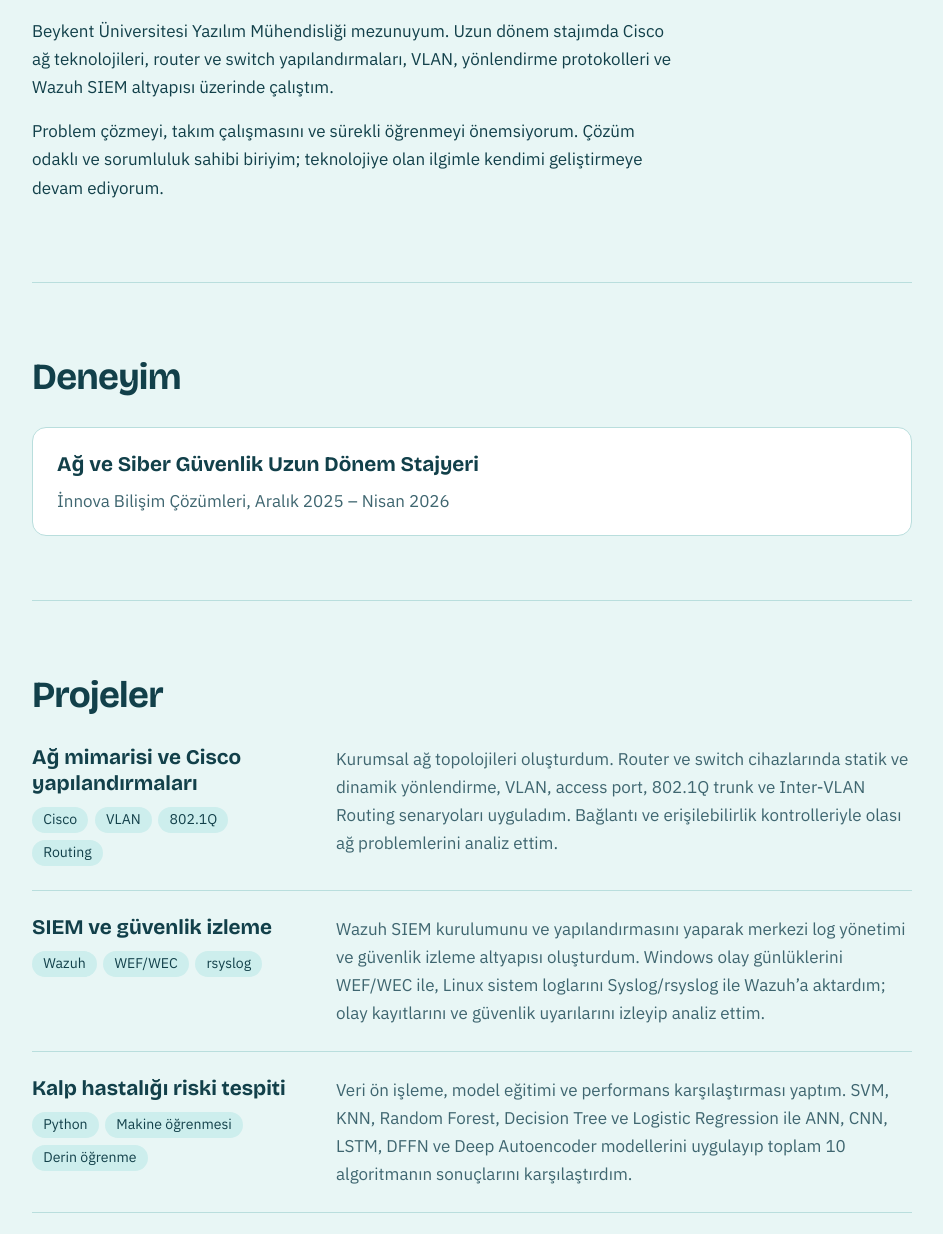
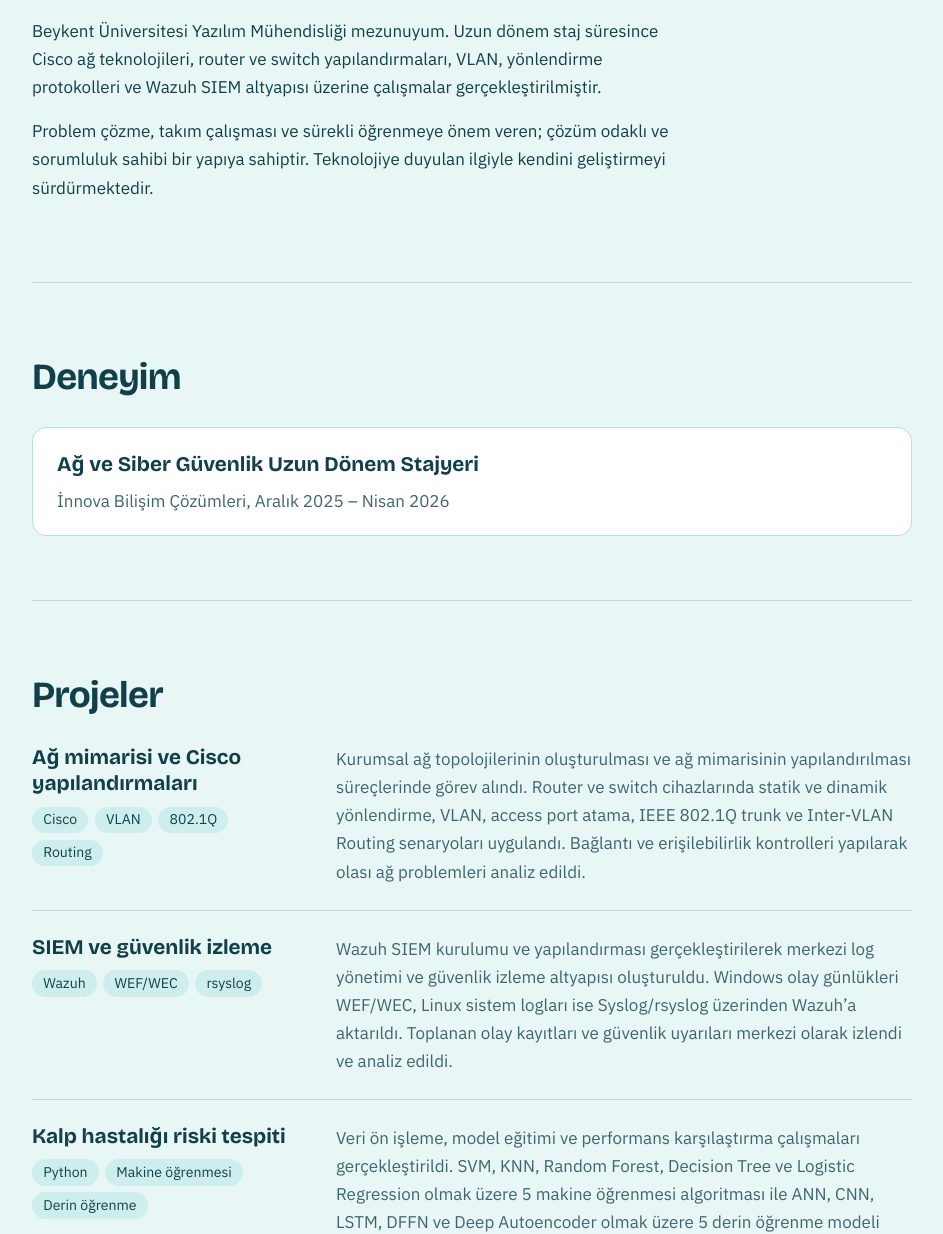
Before and after one commit to Huseyingulsn/huseyingulsin.github.io, a plain HTML site: page index.html in a window 1280 px wide. Shown: the part 625-1859 px from the top of the page, without its empty margins (168-1111 px from the left). Drawn offline with nearby package versions, Linux system fonts and the light colour scheme.

Commit message:
Add files via upload

```diff
--- a/index.html
+++ b/index.html
@@ -93,7 +93,7 @@ footer { padding: 2rem 0 3rem; color: var(--muted); font-size: .95rem; border-to
     <div class="hero">
       <h1>Hüseyin <b>Gülşin</b></h1>
       <p class="role">Yazılım mühendisi · Ağ ve siber güvenlik</p>
-      <p class="lead">Cisco ağ yapılandırmaları, Wazuh SIEM ile güvenlik izleme ve makine öğrenmesi üzerine çalışıyorum.</p>
+      <p class="lead">Ağ mimarisi, güvenlik izleme ve makine öğrenmesi alanlarında deneyim sahibi yazılım mühendisi.</p>
       <div class="btns">
         <a class="btn primary" href="#projeler">Projelerime bak</a>
         <a class="btn" href="#iletisim">Bana yaz</a>
@@ -102,8 +102,8 @@ footer { padding: 2rem 0 3rem; color: var(--muted); font-size: .95rem; border-to
 
     <section id="hakkimda">
       <h2>Hakkımda</h2>
-      <p>Beykent Üniversitesi Yazılım Mühendisliği mezunuyum. Uzun dönem stajımda Cisco ağ teknolojileri, router ve switch yapılandırmaları, VLAN, yönlendirme protokolleri ve Wazuh SIEM altyapısı üzerinde çalıştım.</p>
-      <p>Problem çözmeyi, takım çalışmasını ve sürekli öğrenmeyi önemsiyorum. Çözüm odaklı ve sorumluluk sahibi biriyim; teknolojiye olan ilgimle kendimi geliştirmeye devam ediyorum.</p>
+      <p>Beykent Üniversitesi Yazılım Mühendisliği mezunuyum. Uzun dönem staj süresince Cisco ağ teknolojileri, router ve switch yapılandırmaları, VLAN, yönlendirme protokolleri ve Wazuh SIEM altyapısı üzerine çalışmalar gerçekleştirilmiştir.</p>
+      <p>Problem çözme, takım çalışması ve sürekli öğrenmeye önem veren; çözüm odaklı ve sorumluluk sahibi bir yapıya sahiptir. Teknolojiye duyulan ilgiyle kendini geliştirmeyi sürdürmektedir.</p>
     </section>
 
     <section id="deneyim">
@@ -120,17 +120,17 @@ footer { padding: 2rem 0 3rem; color: var(--muted); font-size: .95rem; border-to
         <li>
           <div><h3>Ağ mimarisi ve Cisco yapılandırmaları</h3>
             <div class="tags"><span>Cisco</span><span>VLAN</span><span>802.1Q</span><span>Routing</span></div></div>
-          <p>Kurumsal ağ topolojileri oluşturdum. Router ve switch cihazlarında statik ve dinamik yönlendirme, VLAN, access port, 802.1Q trunk ve Inter-VLAN Routing senaryoları uyguladım. Bağlantı ve erişilebilirlik kontrolleriyle olası ağ problemlerini analiz ettim.</p>
+          <p>Kurumsal ağ topolojilerinin oluşturulması ve ağ mimarisinin yapılandırılması süreçlerinde görev alındı. Router ve switch cihazlarında statik ve dinamik yönlendirme, VLAN, access port atama, IEEE 802.1Q trunk ve Inter-VLAN Routing senaryoları uygulandı. Bağlantı ve erişilebilirlik kontrolleri yapılarak olası ağ problemleri analiz edildi.</p>
         </li>
         <li>
           <div><h3>SIEM ve güvenlik izleme</h3>
             <div class="tags"><span>Wazuh</span><span>WEF/WEC</span><span>rsyslog</span></div></div>
-          <p>Wazuh SIEM kurulumunu ve yapılandırmasını yaparak merkezi log yönetimi ve güvenlik izleme altyapısı oluşturdum. Windows olay günlüklerini WEF/WEC ile, Linux sistem loglarını Syslog/rsyslog ile Wazuh’a aktardım; olay kayıtlarını ve güvenlik uyarılarını izleyip analiz ettim.</p>
+          <p>Wazuh SIEM kurulumu ve yapılandırması gerçekleştirilerek merkezi log yönetimi ve güvenlik izleme altyapısı oluşturuldu. Windows olay günlükleri WEF/WEC, Linux sistem logları ise Syslog/rsyslog üzerinden Wazuh’a aktarıldı. Toplanan olay kayıtları ve güvenlik uyarıları merkezi olarak izlendi ve analiz edildi.</p>
         </li>
         <li>
           <div><h3>Kalp hastalığı riski tespiti</h3>
             <div class="tags"><span>Python</span><span>Makine öğrenmesi</span><span>Derin öğrenme</span></div></div>
-          <p>Veri ön işleme, model eğitimi ve performans karşılaştırması yaptım. SVM, KNN, Random Forest, Decision Tree ve Logistic Regression ile ANN, CNN, LSTM, DFFN ve Deep Autoencoder modellerini uygulayıp toplam 10 algoritmanın sonuçlarını karşılaştırdım.</p>
+          <p>Veri ön işleme, model eğitimi ve performans karşılaştırma çalışmaları gerçekleştirildi. SVM, KNN, Random Forest, Decision Tree ve Logistic Regression olmak üzere 5 makine öğrenmesi algoritması ile ANN, CNN, LSTM, DFFN ve Deep Autoencoder olmak üzere 5 derin öğrenme modeli uygulanarak toplam 10 algoritmanın sonuçları karşılaştırıldı.</p>
         </li>
       </ul>
     </section>
@@ -141,7 +141,7 @@ footer { padding: 2rem 0 3rem; color: var(--muted); font-size: .95rem; border-to
         <div><h3>Programlama</h3><p>C#, Java, Python, C++, SQL</p></div>
         <div><h3>Ağ teknolojileri</h3><p>Cisco router/switch, statik ve dinamik routing, VLAN, 802.1Q trunk, Inter-VLAN Routing, TCP/IP</p></div>
         <div><h3>Siber güvenlik</h3><p>Wazuh SIEM, WEF/WEC, Wazuh Agent, syslog/rsyslog, merkezi log yönetimi, alarm izleme</p></div>
-        <div><h3>Araçlar</h3><p>Unity, Cisco Packet Tracer</p></div>
+        <div><h3>Araçlar ve sistemler</h3><p>Linux, Cisco Packet Tracer</p></div>
         <div><h3>Eğitim</h3><p>Beykent Üniversitesi, Yazılım Mühendisliği. Yazılım Mühendisliği Kulübü’nde aktif üye; teknik etkinliklere ve yazılım projelerine katıldım.</p></div>
         <div><h3>Diller</h3><p>Türkçe, İngilizce (orta seviye)</p></div>
       </div>
```
